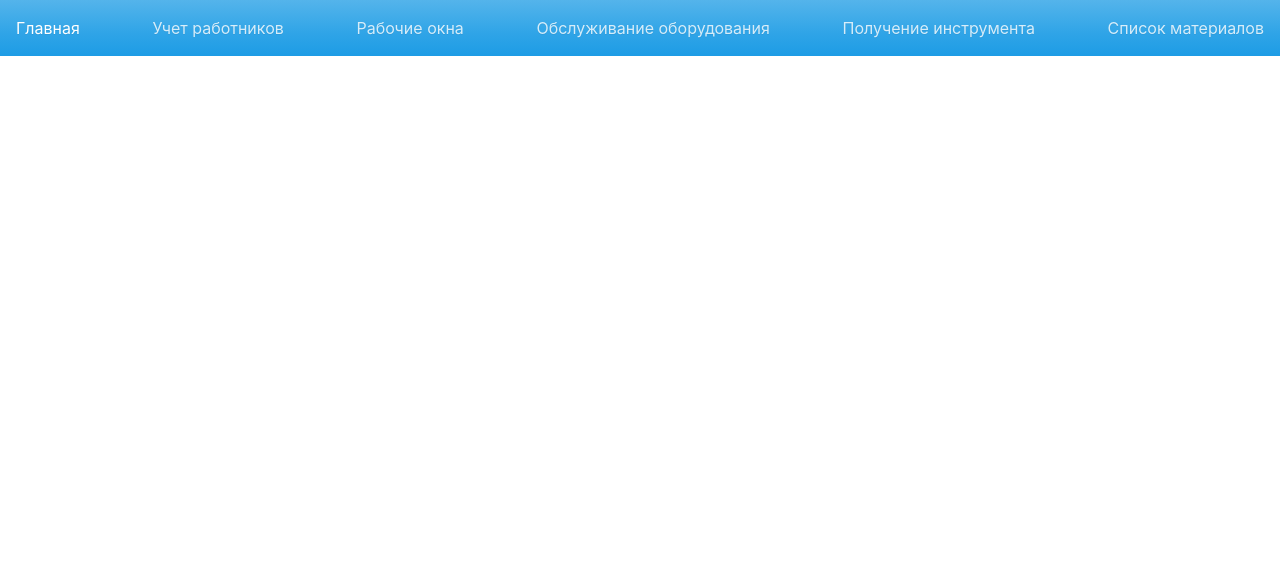
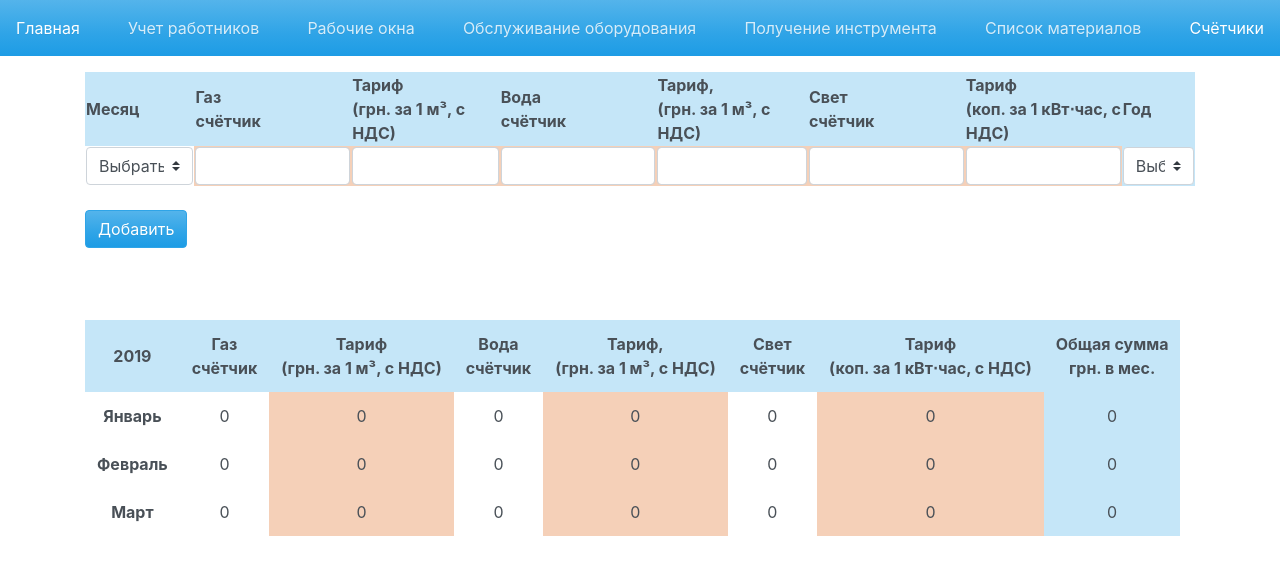
Before and after one commit to CloudOpsMaster/factoryBusinessOptimisation, an Angular app in the folder business-optimisation-app/: page /metering in a window 1280 px wide. Before the commit this address led to /. Shown: the top 574 px of the page. Built offline with nearby package versions, Linux system fonts and the light colour scheme.

Commit message:
added metering component

```diff
--- a/business-optimisation-app/src/app/app-routing.module.ts
+++ b/business-optimisation-app/src/app/app-routing.module.ts
@@ -6,6 +6,7 @@ import { DayOffFormComponent } from './ihor/day-off-form/day-off-form.component'
 import { InstrumentServisesComponent } from './vdry/instrument-servises/instrument-servises.component';
 import { GettingToolsComponent } from "./mary/getting-tools/getting-tools.component";
 import { MaterialsDictionaryComponent } from './yulia/materials-dictionary/materials-dictionary.component';
+import { MeteringComponent } from './vadim/metering/metering.component';
 
 
 const routes: Routes = [
@@ -40,6 +41,11 @@ const routes: Routes = [
     redirectTo: 'home',
     pathMatch: 'full'
   },
+
+  {
+    path: 'metering',
+    component: MeteringComponent
+  }
 ];
 
 @NgModule({
--- a/business-optimisation-app/src/app/app.component.html
+++ b/business-optimisation-app/src/app/app.component.html
@@ -10,13 +10,18 @@
             <a routerLink="/ihor" routerLinkActive="active" class="nav-link">Рабочие окна</a>
         </li>
         <li class="nav navbar-nav">
-            <a routerLink="/instrument-servises" routerLinkActive="active" class="nav-link">Обслуживание оборудования</a>
+            <a routerLink="/instrument-servises" routerLinkActive="active" class="nav-link">Обслуживание
+                оборудования</a>
         </li>
         <li class="nav navbar-nav">
             <a routerLink="/gettings-tools" routerLinkActive="active" class="nav-link">Получение инструмента</a>
         </li>
         <li class="nav navbar-nav">
-        <a routerLink="/materials-dictionary" routerLinkActive="active" class="nav-link">Список материалов</a>
+            <a routerLink="/materials-dictionary" routerLinkActive="active" class="nav-link">Список материалов</a>
+        </li>
+
+        <li class="nav navbar-nav">
+            <a routerLink="/metering" routerLinkActive="active" class="nav-link">Счётчики</a>
         </li>
     </ul>
 </div>
--- a/business-optimisation-app/src/app/app.module.ts
+++ b/business-optimisation-app/src/app/app.module.ts
@@ -13,6 +13,7 @@ import { EmployeeInfoEditorComponent } from './dsob/employee/employee-info-edito
 import { ReactiveFormsModule, FormsModule } from '@angular/forms';
 import { GettingToolsComponent } from './mary/getting-tools/getting-tools.component';
 import { MaterialsDictionaryComponent } from './yulia/materials-dictionary/materials-dictionary.component';
+import { MeteringComponent } from './vadim/metering/metering.component';
 
 @NgModule({
   declarations: [
@@ -25,7 +26,8 @@ import { MaterialsDictionaryComponent } from './yulia/materials-dictionary/mater
     MaterialsDictionaryComponent,
     DayOffFormComponent,
     InstrumentServisesComponent,
-    GettingToolsComponent
+    GettingToolsComponent,
+    MeteringComponent
   ],
   imports: [
     BrowserModule,
--- /dev/null
+++ b/business-optimisation-app/src/app/vadim/metering/metering.component.html
@@ -0,0 +1,125 @@
+
+
+<form>
+<table>
+<thead>
+    <tr>
+      <th class="table-primary" scope="col">Месяц</th>
+      <th class="table-primary" scope="col">Газ <br /> счётчик </th>
+      <th class="table-primary" scope="col">Тариф <br /> (грн. за 1 м³, с НДС) </th>
+      <th class="table-primary" scope="col">Вода  <br /> счётчик</th>
+      <th class="table-primary" scope="col">Тариф, <br /> (грн. за 1 м³, с НДС)</th>
+      <th class="table-primary" scope="col">Свет <br /> счётчик </th>
+      <th class="table-primary" scope="col">Тариф <br /> (коп. за 1 кВт⋅час, с НДС)</th>
+      <th class="table-primary" scope="col">Год <br /> </th>
+    </tr>
+  </thead>
+  <tbody>
+    <tr>
+      <th scope="row">
+        <select class="custom-select" id="validationServer04" required>
+            <option selected disabled value="">Выбратьт</option>
+            <option>Январь</option>
+            <option>Февраль</option>
+            <option>Март</option>
+            <option>Апрель</option>
+            <option>Май</option>
+          </select>
+      </th>
+      <td class="table-warning">  <input type="number" class="form-control" id="" value="" required></td>
+      <td class="table-warning"> <input type="number" class="form-control" id="" value="" required></td>
+      <td class="table-warning">  <input type="number" class="form-control" id="" value="" required></td>
+      <td class="table-warning"> <input type="number" class="form-control" id="" value="" required></td>
+      <td class="table-warning">  <input type="number" class="form-control" id="" value="" required></td>
+      <td class="table-warning"> <input type="number" class="form-control" id="" value="" required></td>
+
+      <td class="table-primary">
+        <select class="custom-select" id="validationServer04" required>
+            <option selected disabled value="">Выбрать</option>
+            <option>2019</option>
+            <option>2020</option>
+            <option>2021</option>
+            <option>2022</option>
+            <option>2023</option>
+            <option>2024</option>
+            <option>2025</option>
+            <option>2026</option>
+            <option>2027</option>
+            <option>2028</option>
+            <option>2029</option>
+            <option>2030</option>
+          </select>
+      </td>
+    </tr>
+</tbody>
+
+<br />
+<button class="btn btn-primary" type="submit">Добавить</button>
+</table>
+</form>
+
+
+
+
+
+
+
+
+
+
+
+
+
+  <br />  <br />  <br />
+
+
+
+<table class="meteringTable">
+    <thead>
+      <tr>
+        <th class="table-primary" scope="col">2019</th>
+        <th class="table-primary" scope="col">Газ <br /> счётчик </th>
+        <th class="table-primary" scope="col">Тариф <br /> (грн. за 1 м³, с НДС) </th>
+        <th class="table-primary" scope="col">Вода  <br /> счётчик</th>
+        <th class="table-primary" scope="col">Тариф, <br /> (грн. за 1 м³, с НДС)</th>
+        <th class="table-primary" scope="col">Свет <br /> счётчик </th>
+        <th class="table-primary" scope="col">Тариф <br /> (коп. за 1 кВт⋅час, с НДС)</th>
+        <th class="table-primary" scope="col">Общая сумма <br /> грн. в мес.</th>
+      </tr>
+    </thead>
+    <tbody>
+      <tr>
+        <th scope="row">Январь</th>
+        <td>0</td>
+        <td class="table-warning">0</td>
+        <td>0</td>
+        <td class="table-warning">0</td>
+        <td>0</td>
+        <td class="table-warning">0</td>
+        <td class="table-primary">0</td>
+      </tr>
+      <tr>
+      <th scope="row">Февраль</th>
+        <td>0</td>
+        <td class="table-warning">0</td>
+        <td>0</td>
+        <td class="table-warning">0</td>
+        <td>0</td>
+        <td class="table-warning">0</td>
+        <td class="table-primary">0</td>
+      </tr>
+
+      <tr>
+      <th scope="row">Март</th>
+        <td>0</td>
+        <td class="table-warning">0</td>
+        <td>0</td>
+        <td class="table-warning">0</td>
+        <td>0</td>
+        <td class="table-warning">0</td>
+        <td class="table-primary">0</td>
+      </tr>
+
+
+    </tbody>
+  </table>
--- /dev/null
+++ b/business-optimisation-app/src/app/vadim/metering/metering.component.scss
@@ -0,0 +1,7 @@
+.meteringTable{
+    text-align: center;
+th{
+    padding: 12px;
+}
+
+}
--- /dev/null
+++ b/business-optimisation-app/src/app/vadim/metering/metering.component.ts
@@ -0,0 +1,15 @@
+import { Component, OnInit } from '@angular/core';
+
+@Component({
+  selector: 'app-metering',
+  templateUrl: './metering.component.html',
+  styleUrls: ['./metering.component.scss']
+})
+export class MeteringComponent implements OnInit {
+
+  constructor() { }
+
+  ngOnInit() {
+  }
+
+}
```
Also changed, not shown: 1 other file (tests, documents, lock files or other folders).
